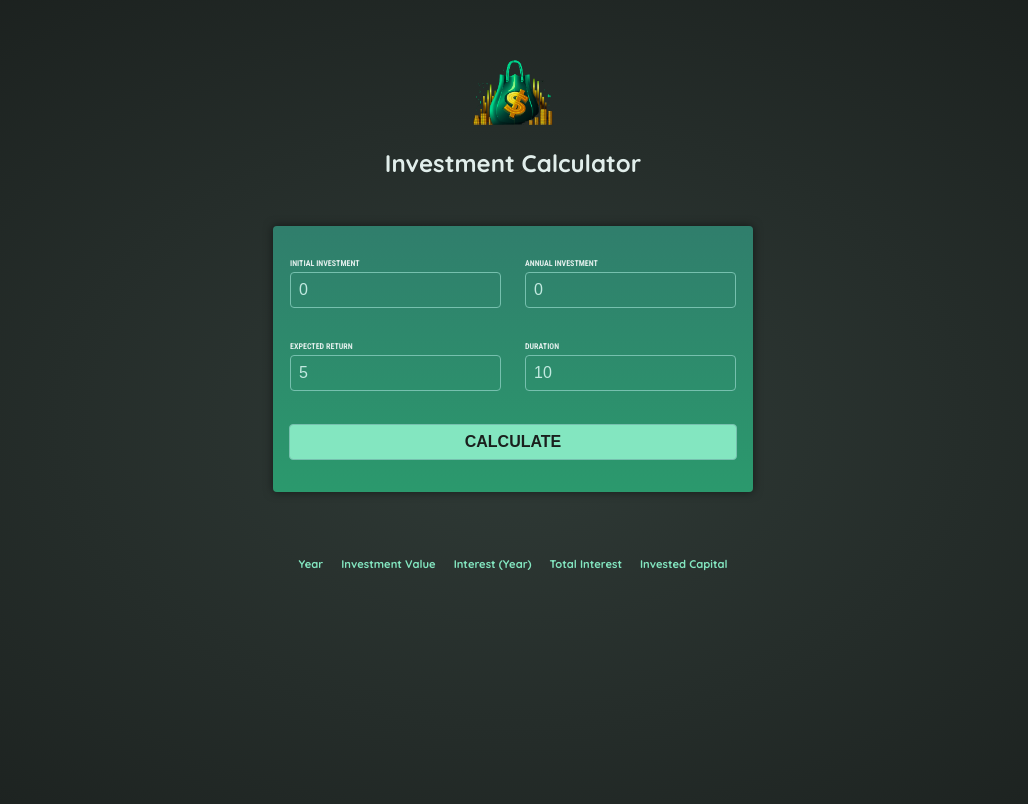
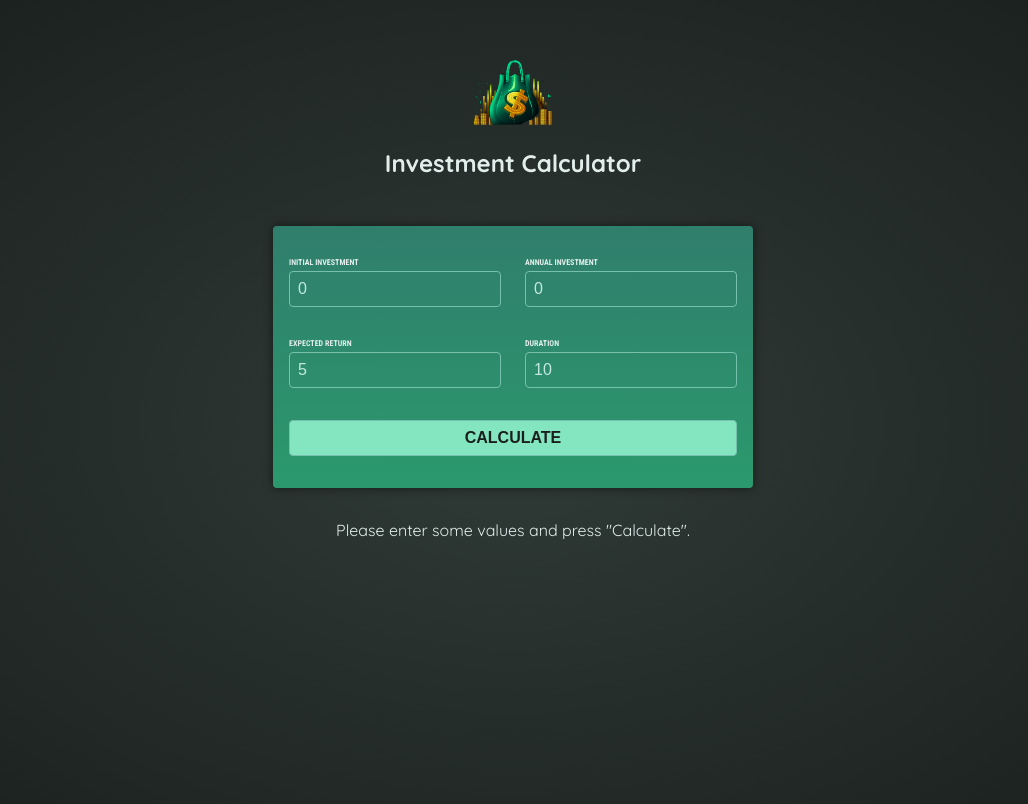
Before and after one commit to momic/investment-calculator, an Angular app: page / in a window 1280 px wide. Shown: the top 804 px of the page, without its empty margins (127-1155 px from the left). Built offline with nearby package versions, Linux system fonts and the light colour scheme.

Commit message:
finalized by course author

```diff
--- a/src/app/app.component.html
+++ b/src/app/app.component.html
@@ -1,3 +1,3 @@
 <app-header/>
-<app-user-input (input) = "onUserInputEntered($event)" />
-<app-investment-results [userInput]="userInput"/>
+<app-user-input (calculate) = "onCalculateInvestmentResults($event)" />
+<app-investment-results [results]="resultsData"/>
--- a/src/app/app.component.ts
+++ b/src/app/app.component.ts
@@ -2,7 +2,8 @@ import { Component } from '@angular/core';
 import { HeaderComponent } from "./header/header.component";
 import { UserInputComponent } from "./user-input/user-input.component";
 import { InvestmentResultsComponent } from "./investment-results/investment-results.component";
-import { UserInput } from './user-input/user-input.interface';
+import type { UserInput } from './user-input/user-input.interface';
+import { InvestmentResult } from './investment-results/investment-result.interface';
 
 @Component({
     selector: 'app-root',
@@ -11,9 +12,36 @@ import { UserInput } from './user-input/user-input.interface';
     imports: [HeaderComponent, UserInputComponent, InvestmentResultsComponent]
 })
 export class AppComponent {
-  userInput?: UserInput;
+  resultsData?: InvestmentResult[];
 
-  onUserInputEntered(userInput: UserInput) {
-    this.userInput = userInput;
+  onCalculateInvestmentResults(userInput?: UserInput) {
+
+    if (userInput == null) {
+      this.resultsData = [];
+      return;
+    }
+
+    const {initialInvestment, annualInvestment, expectedReturn, duration} = userInput;
+
+    const annualData: InvestmentResult[] = [];
+    let investmentValue = initialInvestment;
+
+    for (let i = 0; i < duration; i++) {
+      const year = i + 1;
+      const interestEarnedInYear = investmentValue * (expectedReturn / 100);
+      investmentValue += interestEarnedInYear + annualInvestment;
+      const totalInterest =
+        investmentValue - annualInvestment * year - initialInvestment;
+      annualData.push({
+        year: year,
+        interest: interestEarnedInYear,
+        valueEndOfYear: investmentValue,
+        annualInvestment: annualInvestment,
+        totalInterest: totalInterest,
+        totalAmountInvested: initialInvestment + annualInvestment * year,
+      });
+    }
+
+    this.resultsData = annualData;
   }
 }
--- a/src/app/header/header.component.html
+++ b/src/app/header/header.component.html
@@ -1,4 +1,4 @@
 <header>
-    <img src="investment-calculator-logo.png"/>
+    <img src="investment-calculator-logo.png" alt="A money bag"/>
     <h1>Investment Calculator</h1>
 </header>
--- a/src/app/investment-results/investment-results.component.html
+++ b/src/app/investment-results/investment-results.component.html
@@ -1,3 +1,6 @@
+@if (!results) {
+    <p class="center">Please enter some values and press "Calculate".</p>
+} @else {
     <table>
         <thead>
             <tr>
@@ -9,15 +12,16 @@
             </tr>
         </thead>
         <tbody>
-        @for (ir of investmentResults; track ir.year) {
+            @for (result of results; track result.year) {
             <tr>
-            <td>{{ ir.year }}</td>
-            <td>{{ ir.valueEndOfYear | currency:'USD':'symbol' }}</td>
-            <!-- <td>{{ ir.annualInvestment | currency:'USD':'symbol' }}</td> -->
-            <td>{{ ir.interest | currency:'USD':'symbol' }}</td>
-            <td>{{ ir.totalInterest | currency:'USD':'symbol' }}</td>
-            <td>{{ ir.totalAmountInvested | currency:'USD':'symbol' }}</td>
+                <td>{{ result.year }}</td>
+                <td>{{ result.valueEndOfYear | currency:'USD':'symbol' }}</td>
+                <!-- <td>{{ result.annualInvestment | currency:'USD':'symbol' }}</td> -->
+                <td>{{ result.interest | currency:'USD':'symbol' }}</td>
+                <td>{{ result.totalInterest | currency:'USD':'symbol' }}</td>
+                <td>{{ result.totalAmountInvested | currency:'USD':'symbol' }}</td>
             </tr>
             }
         </tbody>
     </table>
+}
--- a/src/app/investment-results/investment-results.component.ts
+++ b/src/app/investment-results/investment-results.component.ts
@@ -1,23 +1,14 @@
 import { Component, Input } from '@angular/core';
-import { UserInput } from '../user-input/user-input.interface';
-import { InvestmentResultsService } from './investment-results.service';
 import { InvestmentResult } from './investment-result.interface';
-import { CommonModule } from '@angular/common';
+import { CurrencyPipe } from '@angular/common';
 
 @Component({
   selector: 'app-investment-results',
   standalone: true,
-  imports: [CommonModule],
+  imports: [CurrencyPipe],
   templateUrl: './investment-results.component.html',
   styleUrl: './investment-results.component.css'
 })
 export class InvestmentResultsComponent {
-  @Input({required: false}) userInput?: UserInput;
-
-  constructor(private investmentResultsService: InvestmentResultsService) {}
-
-  get investmentResults() : InvestmentResult[]
-  {
-    return this.investmentResultsService.calculateInvestmentResults(this.userInput);
-  }
+  @Input({required: false}) results?: InvestmentResult[];
 }
--- a/src/app/investment-results/investment-results.service.ts
+++ /dev/null
@@ -1,42 +0,0 @@
-import { Injectable } from "@angular/core";
-import { UserInput } from "../user-input/user-input.interface";
-import { InvestmentResult } from "./investment-result.interface";
-
-@Injectable({ providedIn: 'root' })
-export class InvestmentResultsService {
-
-  calculateInvestmentResults(userInput?: UserInput): InvestmentResult[] {
-
-    if (userInput == null) {
-      return [];
-    }
-
-    let initialInvestment = +userInput.initialInvestment;
-    let annualInvestment = +userInput.annualInvestment;
-    let expectedReturn = +userInput.expectedReturn;
-    let duration = +userInput.duration;
-
-    const annualData: InvestmentResult[] = [];
-    let investmentValue = initialInvestment;
-
-    for (let i = 0; i < duration; i++) {
-      const year = i + 1;
-      const interestEarnedInYear = investmentValue * (expectedReturn / 100);
-      investmentValue += interestEarnedInYear + annualInvestment;
-      const totalInterest =
-        investmentValue - annualInvestment * year - initialInvestment;
-      annualData.push({
-        year: year,
-        interest: interestEarnedInYear,
-        valueEndOfYear: investmentValue,
-        annualInvestment: annualInvestment,
-        totalInterest: totalInterest,
-        totalAmountInvested: initialInvestment + annualInvestment * year,
-      });
-    }
-
-    return annualData;
-  }
-
-
-}
--- a/src/app/user-input/user-input.component.html
+++ b/src/app/user-input/user-input.component.html
@@ -1,26 +1,24 @@
 <form (ngSubmit)="onSubmit()">
-    <tr>
-        <td class="input-group">
+    <div class="input-group">
       <p>
-            <label for="initialInvestment">Initial Investment</label>
-            <input type="text" id="initialInvestment" name="initialInvestment" [(ngModel)]="userInput.initialInvestment"/>
+        <label for="initial-investment">Initial Investment</label>
+        <input type="number" id="initial-investment" name="initial-investment" [(ngModel)]="enteredInitialInvestment"/>
       </p>
       <p>
-            <label for="annualInvestment">Annual Investment</label>
-            <input id="annualInvestment" name="annualInvestment" [(ngModel)]="userInput.annualInvestment"/>
+        <label for="annual-investment">Annual Investment</label>
+        <input type="number" id="annual-investment" name="annual-investment" [(ngModel)]="enteredAnnualInvestment"/>
       </p>
-        </td>
-        <td class="input-group">
+    </div>
+    <div class="input-group">
         <p>
-                <label for="expectedReturn">Expected Return</label>
-                <input id="expectedReturn" name="expectedReturn" [(ngModel)]="userInput.expectedReturn"/>
+            <label for="expected-return">Expected Return</label>
+            <input type="number" id="expected-return" name="expected-return" [(ngModel)]="enteredExpectedReturn"/>
         </p>
         <p>
             <label for="duration">Duration</label>
-                <input id="duration" name="duration" [(ngModel)]="userInput.duration"/>
+            <input type="number" id="duration" name="duration" [(ngModel)]="enteredDuration"/>
         </p>
-        </td>
-    </tr>
+    </div>
     <p class="actions">
       <button type="submit">Calculate</button>
     </p>
--- a/src/app/user-input/user-input.component.ts
+++ b/src/app/user-input/user-input.component.ts
@@ -1,6 +1,6 @@
 import { Component, EventEmitter, Output } from '@angular/core';
 import { FormsModule } from '@angular/forms';
-import { UserInput } from './user-input.interface';
+import type { UserInput } from './user-input.interface';
 
 @Component({
   selector: 'app-user-input',
@@ -10,16 +10,19 @@ import { UserInput } from './user-input.interface';
   styleUrl: './user-input.component.css'
 })
 export class UserInputComponent {
-  userInput: UserInput = {
-    initialInvestment: 0,
-    annualInvestment: 0,
-    expectedReturn: 5,
-    duration: 10,
-  }
+  enteredInitialInvestment: string =  '0';
+  enteredAnnualInvestment: string = '0';
+  enteredExpectedReturn: string = '5';
+  enteredDuration: string = '10';
 
-  @Output() input = new EventEmitter<UserInput>();
+  @Output() calculate = new EventEmitter<UserInput>();
 
   onSubmit() {
-    this.input.emit(this.userInput);
+    this.calculate.emit({
+      initialInvestment: +this.enteredInitialInvestment,
+      annualInvestment: +this.enteredAnnualInvestment,
+      expectedReturn: +this.enteredExpectedReturn,
+      duration: +this.enteredDuration,
+    });
   }
 }
```
Lines whose indentation alone changed are shown as unchanged.
